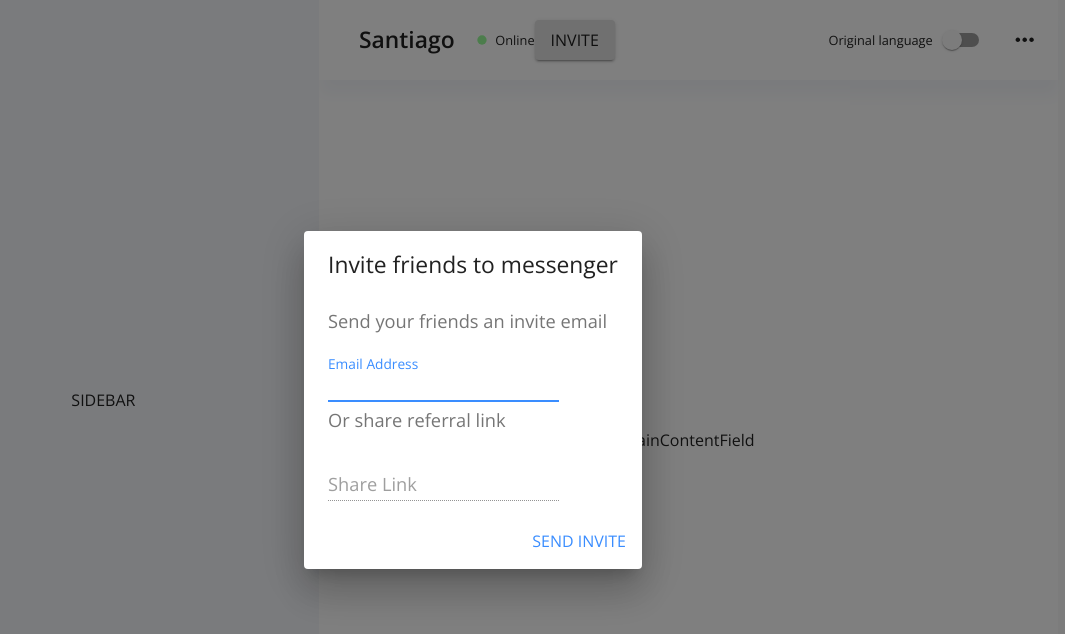
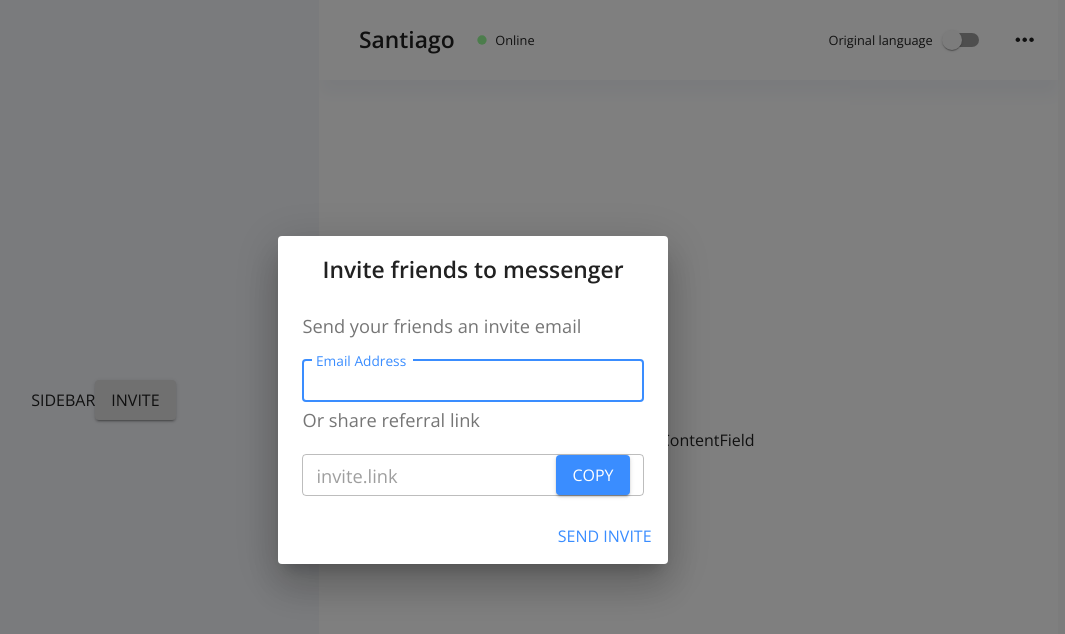
Before and after one commit to hatchways/team-peppermint, a React (Create React App) app in the folder client/: page / in a window 1280 px wide. Both pictures are taken after a click on the button "INVITE". Shown: the top 634 px of the page, without its empty margins (167-1232 px from the left). Built offline with nearby package versions, Linux system fonts and the light colour scheme.

Commit message:
invitation dialog

```diff
--- a/client/src/containers/ChatNavBar/index.jsx
+++ b/client/src/containers/ChatNavBar/index.jsx
@@ -1,23 +1,17 @@
 import React, { useState } from "react";
-import { Typography, Switch, ButtonBase, Badge, Button } from "@material-ui/core";
+import { Typography, Switch, ButtonBase, Badge } from "@material-ui/core";
 import { useStyles } from "./style";
 import { MoreHoriz, FiberManualRecord } from "@material-ui/icons";
-import  InvitationDialog  from "../InvitationDialog";
+
 
 const ChatNavBar = () => {
   const [checked, setChecked] = useState(false);
-  const [inviteDiaolog, showInviteDialog]= useState(false);
   const classes = useStyles();
 
   const handleChange = () => {
     setChecked(!checked);
   };
-  const openInviteDialog=()=>{
-    showInviteDialog(true);
-  }
-  const closeInviteDialog=()=>{
-    showInviteDialog(false);
-  }
+
   return (
     <div className={classes.root}>
       <div className={classes.leftRightSideStyle}>
@@ -29,10 +23,6 @@ const ChatNavBar = () => {
           <Typography variant="body2" style={{ fontSize: "0.8rem" }}>
             Online
           </Typography>
-        </div>
-        <div>
-          <Button variant="contained" onClick={() => openInviteDialog()}>Invite</Button>
-          <InvitationDialog open ={inviteDiaolog} onClose = {closeInviteDialog}/>
         </div>
       </div>
       <div className={classes.leftRightSideStyle}>
--- a/client/src/containers/InvitationDialog/index.jsx
+++ b/client/src/containers/InvitationDialog/index.jsx
@@ -1,6 +1,7 @@
 import React from "react";
 import { useStyles } from "./style";
-import { TextField , Button } from "@material-ui/core";
+import { TextField , Button, Typography } from "@material-ui/core";
+import InputAdornment from '@material-ui/core/InputAdornment';
 import Dialog from '@material-ui/core/Dialog';
 import DialogActions from '@material-ui/core/DialogActions';
 import DialogContent from '@material-ui/core/DialogContent';
@@ -10,10 +11,21 @@ const InvitationDialog = (props) =>{
     const classes = useStyles();
 
     return (
-        <div className={classes.root}>
-            <Dialog open={props.open} onClose ={props.onClose} aria-labelledby="invitation-dialog-title">
-                <DialogTitle id="invitation-dialog-title">Invite friends to messenger</DialogTitle>
-                <DialogContent>
+        <div className={classes.root} >
+            <Dialog
+                className={classes.dialogWindow}
+                open={props.open}
+                onClose ={props.onClose}
+                aria-labelledby="invitation-dialog-title"
+                fullWidth
+            >
+                <DialogTitle id="invitation-dialog-title">
+                    <Typography variant="h6" style={{ fontWeight: 600, marginLeft:20, marginRight:20 }}>
+                        Invite friends to messenger
+                    </Typography>
+
+                </DialogTitle>
+                <DialogContent className={classes.dialogWindowContent}>
                     <DialogContentText>
                         Send your friends an invite email
                     </DialogContentText>
@@ -23,6 +35,8 @@ const InvitationDialog = (props) =>{
                         id="emailToInvite"
                         label="Email Address"
                         type="email"
+                        variant="outlined"
+                        fullWidth
                     />
                     <DialogContentText>
                        Or share referral link
@@ -31,7 +45,17 @@ const InvitationDialog = (props) =>{
                         disabled
                         margin="dense"
                         id="linkToInvite"
-                        label="Share Link"
+                        variant="outlined"
+                        defaultValue="invite.link"
+                        fullWidth
+                        InputProps={{
+                            endAdornment:
+                            (<InputAdornment position="end">
+                                <Button variant="contained" color="primary">Copy</Button>
+                            </InputAdornment>)
+
+                        }}
+
                     />
                 </DialogContent>
                 <DialogActions>
@@ -40,6 +64,7 @@ const InvitationDialog = (props) =>{
                     </Button>
                 </DialogActions>
             </Dialog>
-        </div>);
+        </div>
+        );
 }
 export default InvitationDialog;
--- a/client/src/containers/InvitationDialog/style.js
+++ b/client/src/containers/InvitationDialog/style.js
@@ -1,6 +1,14 @@
 import { makeStyles } from "@material-ui/core/styles";
 export const useStyles = makeStyles((theme) => ({
-    root: {
+  root: {
 
-    }
-  }));
+  },
+  dialogWindow: {
+    display: "flex",
+    justifyContent: "center"
+  },
+  dialogWindowContent:{
+
+  },
+
+}));
--- a/client/src/containers/Sidebar/index.jsx
+++ b/client/src/containers/Sidebar/index.jsx
@@ -1,10 +1,25 @@
-import React from "react";
+import React, { useState }  from "react";
 import { useStyles } from "./style";
-
+import  InvitationDialog  from "../InvitationDialog";
+import {Button} from '@material-ui/core';
 const Sidebar = () => {
   const classes = useStyles();
+  const [inviteDiaolog, showInviteDialog]= useState(false);
+  const openInviteDialog=()=>{
+    showInviteDialog(true);
+  }
+  const closeInviteDialog=()=>{
+    showInviteDialog(false);
+  }
 
-  return <section className={classes.root}>SIDEBAR</section>;
+  return (
+    <section className={classes.root}>
+        SIDEBAR
+        <div>
+          <Button variant="contained" onClick={() => openInviteDialog()}>Invite</Button>
+          <InvitationDialog open ={inviteDiaolog} onClose = {closeInviteDialog}/>
+        </div>
+    </section>);
 };
 
 export default Sidebar;
```
